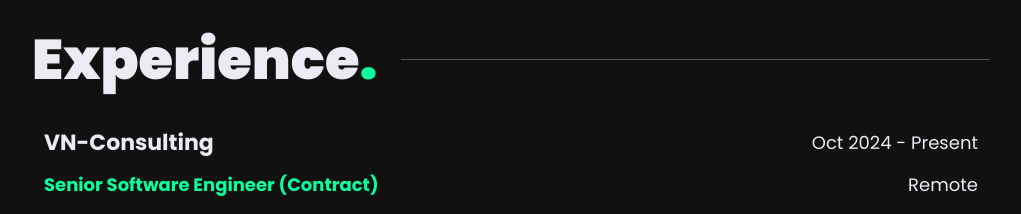
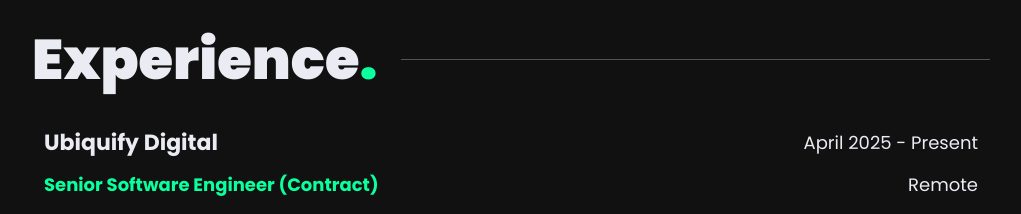
Before and after one commit to AbdulQadir1998/portfolio-v2, a Next.js app: page / in a window 1280 px wide. Shown: the part 1940-2154 px from the top of the page, without its empty margins (159-1180 px from the left). Built offline with nearby package versions, Linux system fonts and the light colour scheme.

Commit message:
update-> experience

```diff
--- a/components/home/experience/Experience.tsx
+++ b/components/home/experience/Experience.tsx
@@ -14,9 +14,9 @@
 
 const experience = [
   {
-    title: "VN-Consulting",
+    title: "Ubiquify Digital",
     position: "Senior Software Engineer (Contract)",
-    time: "Oct 2024 - Present",
+    time: "April 2025 - Present",
     location: "Remote",
     description:
       "Developed scalable, high-performance applications using MERN stack. Built a healthcare portal with real-time chat, secure report storage (AWS S3) and Firebase alerts. Implemented billing systems with Stripe and processed 120M+ property records from FTP Data-Tree into AWS S3, MongoDB and Apache Solr for a real estate app and deployed on AWS with CI/CD automation.",
```
Also changed, not shown: 1 other file (tests, documents, lock files or other folders).
